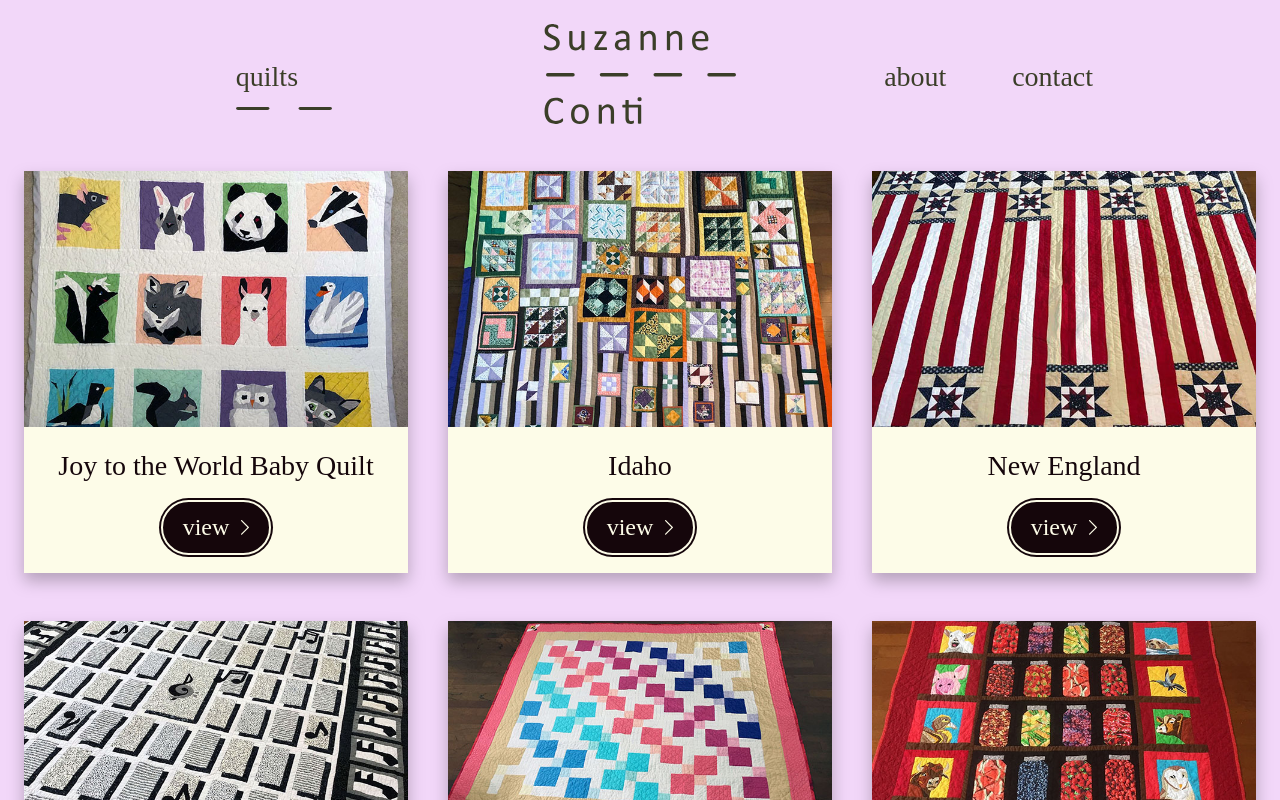
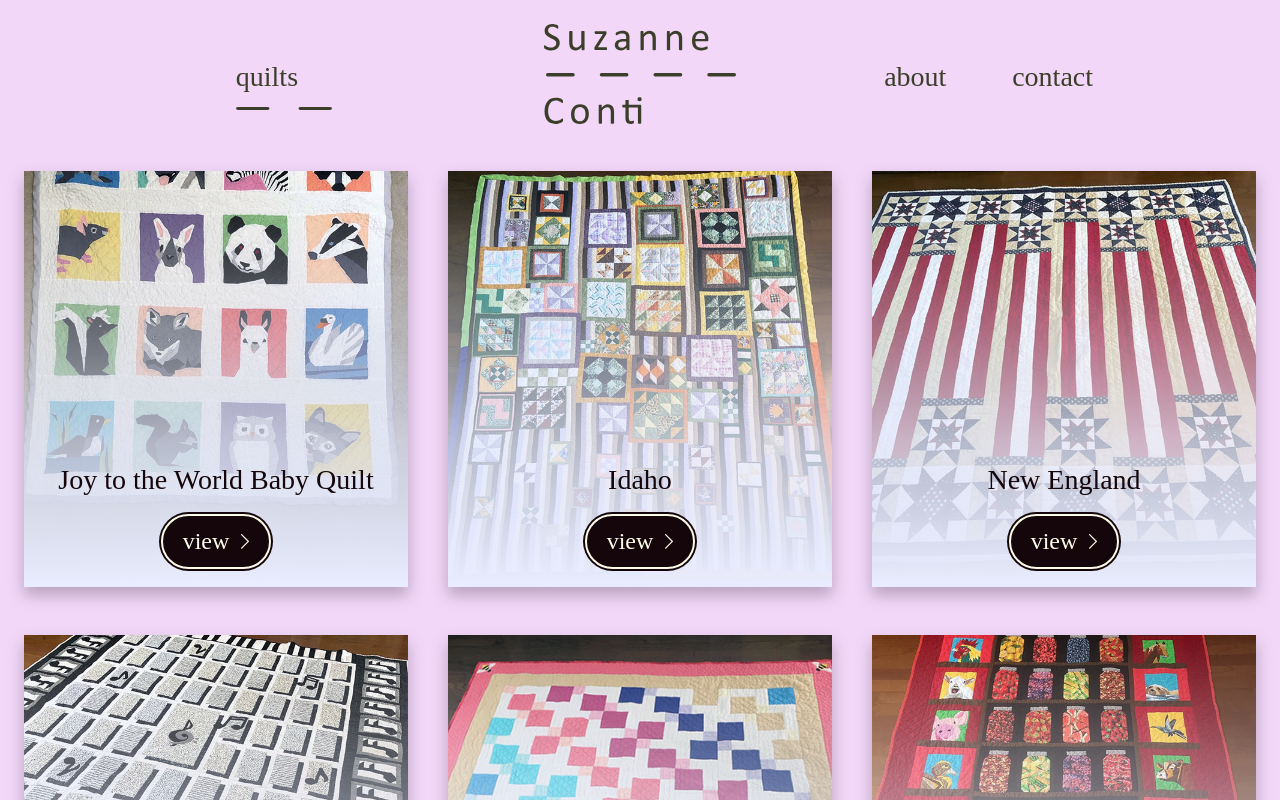
Before and after one commit to stephendewyer/suzannecontiquilts, a SvelteKit app: page /quilts in a window 1280 px wide. Shown: the top 800 px of the page. Built offline with nearby package versions, Linux system fonts and the light colour scheme; a web font is replaced by a local one.

Commit message:
adding interactivity to quilt cards

```diff
--- a/src/lib/components/buttons/PrimaryButton.svelte
+++ b/src/lib/components/buttons/PrimaryButton.svelte
@@ -1,9 +1,25 @@
 <script>
+
+    let buttonHovered = false;
+    export let quiltCardIsHoveredProp;
 
 </script>
 
 <button
-    class="primary_button"
+
+    on:mouseover={() => {
+        buttonHovered = true;
+    }}
+    on:focus={() => {
+        buttonHovered = true;
+    }}
+    on:blur={() => {
+        buttonHovered = false;
+    }}
+    on:mouseout={() => {
+        buttonHovered = false;
+    }}
+    class="{ (buttonHovered) || quiltCardIsHoveredProp ? 'primary_button_hovered' : 'primary_button'}"
 >
     <slot/>
     <div class="arrow_icon_container">
@@ -32,18 +48,26 @@
         border-radius: 3rem;
     }
 
-    .primary_button:hover {
+    .primary_button_hovered {
         outline: 0.125rem solid #15060B;
         outline-offset: -0.125rem;
         color: #15060B;
         background-color: #FDFCE8;
+        padding: 1rem 1.5rem 1rem 1.5rem;
+        font-size: 1.5rem;
+        border: none;
+        transition: all 300ms;
+        cursor: pointer;
+        display: flex;
+        flex-direction: row;
+        border-radius: 3rem;
     }
 
     .primary_button > .arrow_icon_container > svg > path {
         fill: #FDFCE8;
     }
 
-    .primary_button:hover > .arrow_icon_container > svg > path {
+    .primary_button_hovered > .arrow_icon_container > svg > path {
         fill: #15060B;
     }
 
@@ -53,8 +77,10 @@
         transition: all 0.33s ease-out;
     }
 
-    .primary_button:hover > .arrow_icon_container {
+    .primary_button_hovered > .arrow_icon_container {
         margin: auto auto auto 1.25rem;
+        will-change: 'margin-left';
+        transition: all 0.33s ease-out;
     }
 
     .arrow_icon_container {
--- a/src/routes/quilts/+page.svelte
+++ b/src/routes/quilts/+page.svelte
@@ -2,6 +2,11 @@
 	import quilts from '$lib/data/quilts.json';
 	import quiltHeader from '$lib/images/quilts/New_Mexico/Suzanne_Conti_New_Mexico_01.jpg';
 	import PrimaryButton from '$lib/components/buttons/PrimaryButton.svelte';
+
+	let quiltCardIsHovered = false;
+
+	let hoveredQuiltCardId = null;
+
 </script>
 
 <svelte:head>
@@ -13,26 +18,36 @@
 <div>
 	<div class="quilts_container">
 		{#each quilts as quilt, i}
-			<div class="quilt_card_container">
+			<div
+				on:mouseover={() => {
+					hoveredQuiltCardId = quilt.id;
+				}}
+				on:focus={() => {
+					hoveredQuiltCardId = quilt.id;
+				}}
+				on:blur={() => {
+					hoveredQuiltCardId = null;
+				}}
+				on:mouseout={() => {
+					hoveredQuiltCardId = null;
+				}}
+				class="quilt_card_container"
+			>
 			<a href={`/quilts/${quilt.slug}`} aria-label="link to ${quilt.name}">
 				<img
 					class="quilt_thumbnail"
 					src="/images/quilts/thumbnails{quilt.images[0]}"
 					alt="{quilt.name} thumbnail"
 				/>
-				</a>
 				<div class="quilt_info_container">
-					<a href={`/quilts/${quilt.slug}`} aria-label="link to ${quilt.name}">
-						<h2 class="quilt_name">
+					<h2 class="{hoveredQuiltCardId == quilt.id ? "quilt_name_hovered" : "quilt_name"}">
 						{quilt.name}
 					</h2>
-					</a>
-					<a href={`/quilts/${quilt.slug}`} aria-label="link to ${quilt.name}">
-						<PrimaryButton>
+					<PrimaryButton quiltCardIsHoveredProp={hoveredQuiltCardId == quilt.id ? quiltCardIsHovered = true : quiltCardIsHovered = false}>
 						view
 					</PrimaryButton>
+				</div>
 				</a>
-				</div>
 			</div>
 		{/each}
 	</div>
@@ -50,30 +65,52 @@
 	}
 
 	.quilt_card_container {
-		background-color: #FDFCE8;
+		position: relative;
 		max-width: 24rem;
+		height: 26rem;
 		width: 100%;
 		margin: auto 1rem 3rem 1rem;
 		filter: drop-shadow(0 0.5rem 0.5rem rgba(0, 0, 0, 0.25));
 	}
 
 	.quilt_thumbnail {
+		position: absolute;
 		width: 100%;
-		height: 16rem;
+		height: 100%;
 		object-fit: cover;
+		object-position: bottom;
 	}
 
 	.quilt_info_container {
+		position: absolute;
+		bottom: 0;
+		left: 0;
+		right: 0;
+		top: 0;
 		padding: 1rem;
 		display: flex;
 		flex-direction: column;
+		justify-content: flex-end;
 		align-items: center;
+		background: rgb(233,237,255);
+		background: linear-gradient(0deg, rgba(233,237,255,1) 0%, rgba(233,237,255,0.7525385154061625) 35%, rgba(0,0,0,0) 100%);
 	}
 
 	.quilt_name {
 		text-align: center;
 		color: #15060B;
 		margin: 0 auto 1rem auto;
+		transition: all 600ms;
+		will-change: color;
+	}
+
+	.quilt_name_hovered {
+		text-align: center;
+		color: #57766B;
+		margin: 0 auto 1rem auto;
+		transition: all 600ms;
+		will-change: color;
+
 	}
 
 	@media (max-width: 750px) {
```
Lines whose indentation alone changed are shown as unchanged.
